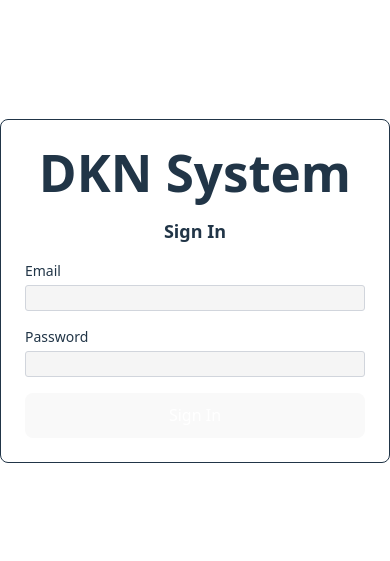
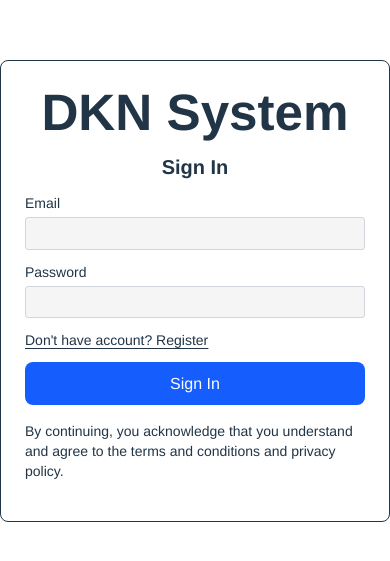
Before and after one commit to raeesuzann/dkn-project, a React (Vite) app in the folder client/: page /login in a window 390 px wide. Shown: the part 131-692 px from the top of the page. Built offline with nearby package versions, Linux system fonts and the light colour scheme; no server answers.

Commit message:
feat: enhance layout components with improved styling and responsiveness; update form handling in login and register pages for better user experience

```diff
--- a/client/src/components/layout/navbar.tsx
+++ b/client/src/components/layout/navbar.tsx
@@ -14,10 +14,12 @@ function Navbar() {
   };
 
   return (
-    <div id="navbar" className="flex items-center justify-between p-3">
-      <button onClick={toggleSidebar} className="p-2 rounded">
-        <MenuIcon size={18} />
-      </button>
+    <div id="navbar" className="flex items-center justify-between p-3 border-b dark:border-gray-700 border-gray-300">
+      <MenuIcon
+        size={20}
+        onClick={toggleSidebar}
+        className="rounded cursor-pointer"
+      />
       <div className="flex items-center gap-2">
         <button onClick={() => {}} className="p-2 rounded">
           <User size={18} className="cursor-pointer" />
--- a/client/src/components/layout/sidebar.tsx
+++ b/client/src/components/layout/sidebar.tsx
@@ -50,8 +50,8 @@ function Sidebar() {
     <div
       id="sidebar"
       className={twMerge(
-        'flex flex-col shrink-0 transition delay-300',
-        isSidebarOpen ? 'w-[250px] p-3' : 'w-[60px] p-2'
+        'flex flex-col shrink-0 transition delay-300 border-r dark:border-gray-700 border-gray-300',
+        isSidebarOpen ? 'w-[300px] p-3' : 'w-[60px] p-2'
       )}
     >
       <h3
--- a/client/src/components/table/index.tsx
+++ b/client/src/components/table/index.tsx
@@ -92,7 +92,7 @@ export function Table<T>({
                   <TableHead
                     key={header.id}
                     colSpan={header.colSpan}
-                    className="bg-info-dark text-white font-semibold"
+                    className="dark:text-white font-semibold"
                   >
                     {header.isPlaceholder ? null : (
                       <div>
--- a/client/src/index.css
+++ b/client/src/index.css
@@ -1,11 +1,11 @@
 @import "tailwindcss";
 
 :root {
-  font-family: system-ui, Avenir, Helvetica, Arial, sans-serif;
+  font-family: Helvetica, Arial, sans-serif;
   line-height: 1.5;
   font-weight: 400;
 
-  color-scheme: dark;
+  color-scheme: light dark;
   color: rgba(255, 255, 255, 0.87);
   background-color: #242424;
 
@@ -43,23 +43,23 @@ textarea {
   background: whitesmoke;
   color: #1a1a1a;
   border-radius: 3px;
-  padding: 0 0.8rem;
+  padding: 0.2rem 0.8rem;
   outline: 0;
 }
 
 #errors {
   color: rgb(143, 45, 45);
-  font-weight: 600;
+  font-weight: 400;
   font-style: italic;
   display: block;
   font-size: 0.9rem;
+  margin-top: 0.2rem;
 }
 
 button {
   border-radius: 8px;
-  border: 1px solid transparent;
-  padding: 0.6em 1.2em;
-  font-size: 1em;
+  padding: 0.6rem 1.2rem;
+  font-size: 1rem;
   font-weight: 500;
   font-family: inherit;
   cursor: pointer;
@@ -67,7 +67,7 @@ button {
 }
 
 button:hover {
-  border-color: #646cff;
+  border-color: #4542a8;
 }
 
 button:focus,
@@ -84,8 +84,4 @@ button:focus-visible {
   a:hover {
     color: #747bff;
   }
-
-  button {
-    background-color: #f9f9f9;
-  }
 }
--- a/client/src/routes/_authenticated.tsx
+++ b/client/src/routes/_authenticated.tsx
@@ -20,7 +20,7 @@ export const Route = createFileRoute('/_authenticated')({
       <Sidebar />
       <div className="flex flex-col w-full">
         <Navbar />
-        <div className="px-3 py-2 grow">
+        <div className="px-4 py-2 grow">
           <Outlet />
         </div>
         <Footer />
--- a/client/src/routes/_authenticated/awaiting-documents/index.tsx
+++ b/client/src/routes/_authenticated/awaiting-documents/index.tsx
@@ -41,7 +41,7 @@ const columns = [
     // eslint-disable-next-line @typescript-eslint/no-explicit-any
     cell: ({ row }: { row: any }) => (
       <div className="flex items-center justify-end">
-        <div className="flex gap-4 w-[300px]">
+        <div className="flex gap-2 w-[350px]">
           <button>
             <View size={18} />
           </button>
--- a/client/src/routes/_authenticated/contents/index.tsx
+++ b/client/src/routes/_authenticated/contents/index.tsx
@@ -57,7 +57,7 @@ function ContentList() {
       <Table
         searchPlaceholder="Search Contents, Knowledge or Artifacts"
         actions={
-          <button onClick={() => navigate({ to: '/contents/add' })}>Add</button>
+          <button className='bg-gray-700 text-white' onClick={() => navigate({ to: '/contents/add' })}>Add</button>
         }
         data={contentList}
         columns={columns}
--- a/client/src/routes/_public.tsx
+++ b/client/src/routes/_public.tsx
@@ -1,14 +1,14 @@
 import { createFileRoute, Outlet, redirect } from '@tanstack/react-router';
+import { z } from 'zod';
 
 export const Route = createFileRoute('/_public')({
-  validateSearch: (search) => ({
-    redirect:
-      typeof search.redirect === 'string' ? search.redirect : '/dashboard',
-  }),
+  validateSearch: z.object({
+    redirect: z.string().optional(),
+  }).parse,
   beforeLoad: ({ context, search }) => {
     // Redirect if already authenticated
     if (context.auth.isAuthenticated) {
-      throw redirect({ to: search.redirect });
+      throw redirect({ to: search.redirect || '/dashboard' });
     }
   },
   component: () => (
--- a/client/src/routes/_public/login/index.tsx
+++ b/client/src/routes/_public/login/index.tsx
@@ -1,4 +1,4 @@
-import { createFileRoute, useNavigate } from '@tanstack/react-router';
+import { createFileRoute, Link, useNavigate } from '@tanstack/react-router';
 import { useState } from 'react';
 
 export const Route = createFileRoute('/_public/login/')({
@@ -33,12 +33,10 @@ function LoginComponent() {
   };
 
   return (
-    <form
-      onSubmit={handleSubmit}
-      className="max-w-md w-full space-y-4 p-6 border rounded-lg"
-    >
+    <div className="w-[550px] p-6 border rounded-lg">
+      <form onSubmit={handleSubmit} className="w-full space-y-3">
         <h1 className="text-2xl font-bold text-center">DKN System</h1>
-      <h3 className="text-lg font-semibold text-center">Sign In</h3>
+        <h3 className="text-xl font-semibold text-center">Sign In</h3>
 
         {error && (
           <div className="bg-red-100 border border-red-400 text-red-700 px-4 py-3 rounded">
@@ -74,6 +72,10 @@ function LoginComponent() {
           />
         </div>
 
+        <div className="underline text-sm underline-offset-3 hover:text-green-700">
+          <Link to="/register">Don't have account? Register</Link>
+        </div>
+
         <button
           type="submit"
           disabled={isLoading}
@@ -82,5 +84,11 @@ function LoginComponent() {
           {isLoading ? 'Signing in...' : 'Sign In'}
         </button>
       </form>
+
+      <div className="my-4 text-sm dark:text-gray-400">
+        By continuing, you acknowledge that you understand and agree to the
+        terms and conditions and privacy policy.
+      </div>
+    </div>
   );
 }
--- a/client/src/routes/_public/register/index.tsx
+++ b/client/src/routes/_public/register/index.tsx
@@ -1,5 +1,6 @@
-import { createFileRoute, useNavigate } from '@tanstack/react-router';
-import { useState } from 'react';
+import { createFileRoute, Link, useNavigate } from '@tanstack/react-router';
+import { StepBack } from 'lucide-react';
+import { useForm } from 'react-hook-form';
 
 export const Route = createFileRoute('/_public/register/')({
   component: Register,
@@ -7,34 +8,49 @@ export const Route = createFileRoute('/_public/register/')({
 
 function Register() {
   const navigate = useNavigate();
-  const [emailAddress, setEmailAddress] = useState('');
 
-  const sendRequest = (e: React.FormEvent<HTMLFormElement>) => {
-    e.preventDefault();
+  const {
+    register,
+    handleSubmit,
+    formState: { errors },
+  } = useForm<{ emailAddress: string }>();
 
-    navigate({ to: '/login', search: { redirect: location.pathname } });
+  const sendRequest = (data: { emailAddress: string }) => {
+    console.log({ data });
+
+    navigate({ to: '/login' });
   };
 
   return (
-    <div id="register">
+    <div id="register" className="w-[550px] p-6 border rounded-lg">
+      <Link
+        to="/login"
+        className="border-2 border-gray-300 flex items-center gap-2 mb-12 w-fit p-2 rounded-md hover:border-blue-600 transition-all"
+      >
+        <StepBack />
+        Back to Login
+      </Link>
       <h3 className="text-4xl my-2">Request Onboarding</h3>
-      <p className="w-[600px] text-sm mb-8 text-green-400">
+      <p className="text-sm mb-12 text-green-700">
         Please submit your email address if you are valid user for DKN system.
-        Credentials with be send to your requested email address
+        Credentials will be send to your requested email address
       </p>
-      <form onSubmit={sendRequest}>
+      <form onSubmit={handleSubmit(sendRequest)}>
         <div className="w-[600px]">
-          <label htmlFor="email_address">Email Address</label>
+          <label htmlFor="emailAddress">Email Address</label>
           <input
-            id="email_address"
+            id="emailAddress"
             type="text"
-            value={emailAddress}
             className="bg-white outline-0 block w-2/3 rounded-md h-[40px] text-black px-3"
-            onChange={(e) => setEmailAddress(e.target.value)}
+            {...register('emailAddress', {
+              required: 'Email Address is required',
+            })}
           />
-
-          <button className="mt-3">Send Onboarding Request</button>
+          {errors.emailAddress && (
+            <span id="errors">{errors.emailAddress.message}</span>
+          )}
         </div>
+        <button className="mt-3 bg-green-700 text-white">Send Onboarding Request</button>
       </form>
     </div>
   );
--- a/client/src/routes/index.tsx
+++ b/client/src/routes/index.tsx
@@ -1,14 +1,15 @@
 import { createFileRoute, Outlet, redirect } from '@tanstack/react-router';
 
 export const Route = createFileRoute('/')({
-  validateSearch: (search) => ({
-    redirect: (search.redirect as string) || '/dashboard',
-  }),
   beforeLoad: () => {
     if (!localStorage.getItem('token')) {
       throw redirect({
         to: '/login',
       });
+    } else {
+      throw redirect({
+        to: '/dashboard',
+      });
     }
   },
   component: () => <Outlet />,
```
Lines whose indentation alone changed are shown as unchanged.
